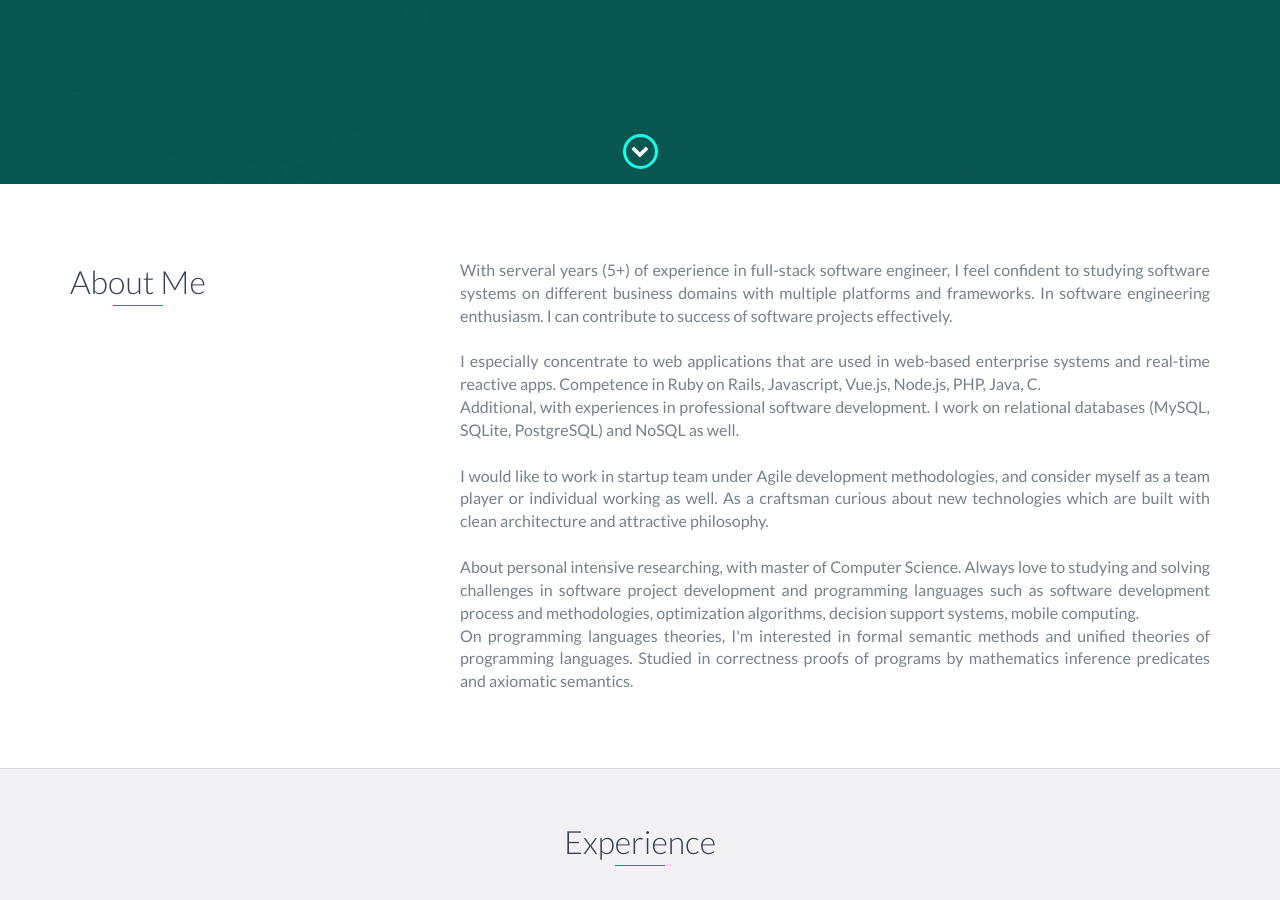
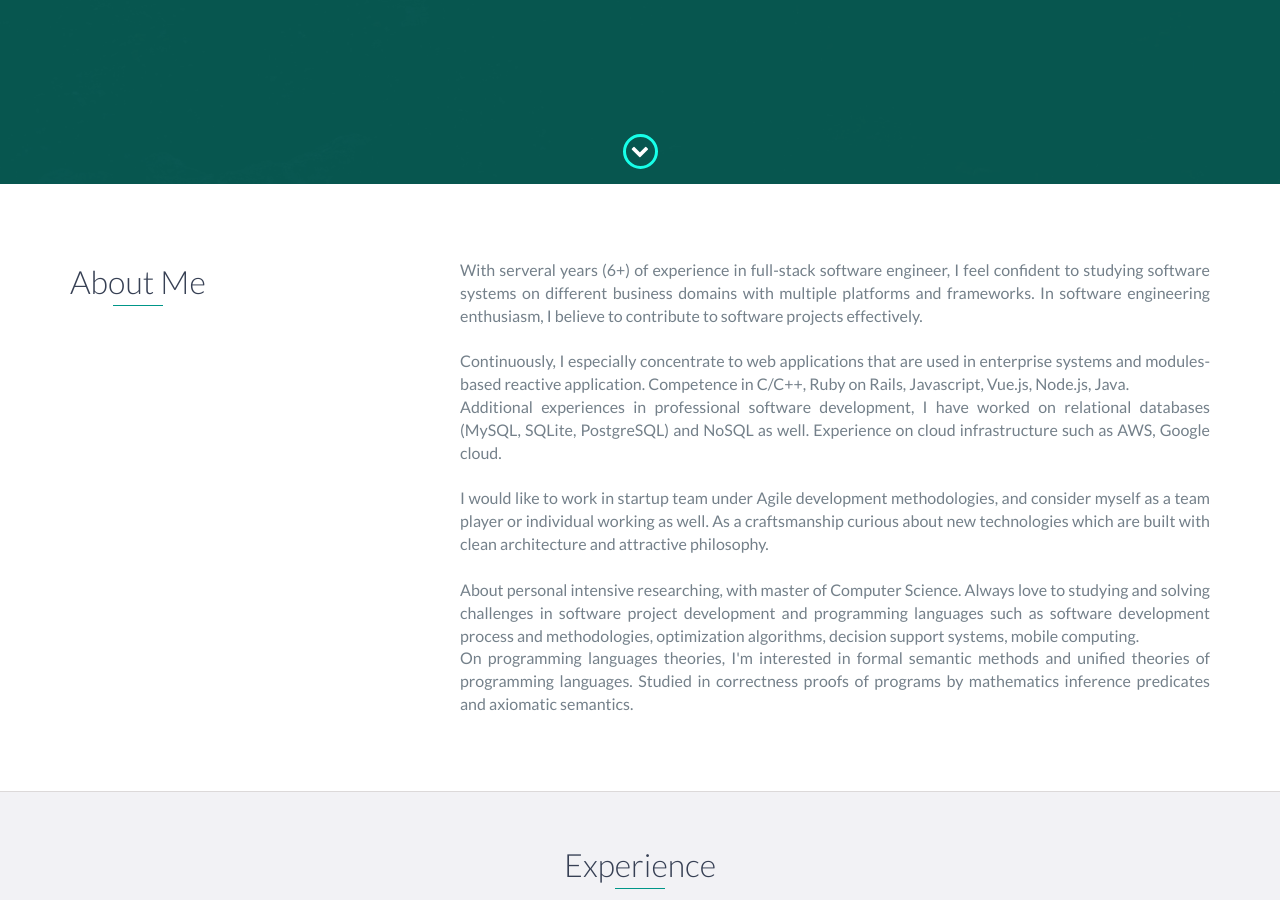
Before and after one commit to hanhdt/hanhdt.github.io, a Jekyll site: the page built from index.html, in a window 1280 px wide and 900 px high, scrolled down 716 px. Built offline with Jekyll 4.4.1, drawn with Linux system fonts in a browser that asks for light colours; some of the changed text lies outside the part shown.

Commit message:
Update website content

```diff
--- a/index.html
+++ b/index.html
@@ -29,23 +29,23 @@ title: "Hanh D. TRAN - Software Engineering is my passion."
       </div>
       <div class="col-md-8">
         <p>
-          With serveral years (5+) of experience in full-stack software engineer, I feel confident to studying software systems on
-          different business domains with multiple platforms and frameworks. In software engineering enthusiasm.
-          I can contribute to success of software projects effectively.
+          With serveral years (6+) of experience in full-stack software engineer, I feel confident to studying software systems on
+          different business domains with multiple platforms and frameworks. In software engineering enthusiasm,
+          I believe to contribute to software projects effectively.
         </p>
         <br>
         <p>
-          I especially concentrate to web applications that are used in web-based enterprise systems and real-time reactive apps.
-          Competence in Ruby on Rails, Javascript, Vue.js, Node.js, PHP, Java, C.
+          Continuously, I especially concentrate to web applications that are used in enterprise systems and modules-based reactive application.
+          Competence in C/C++, Ruby on Rails, Javascript, Vue.js, Node.js, Java.
         </p>
         <p>
-          Additional, with experiences in professional software development.
-          I work on relational databases (MySQL, SQLite, PostgreSQL) and NoSQL as well.
+          Additional experiences in professional software development, I have worked on relational databases (MySQL, SQLite, PostgreSQL) and NoSQL as well.
+          Experience on cloud infrastructure such as AWS, Google cloud.
         </p>
         <br>
         <p>
           I would like to work in startup team under Agile development methodologies, and consider myself as a team player or individual
-          working as well. As a craftsman curious about new technologies which are built with clean architecture and attractive
+          working as well. As a craftsmanship curious about new technologies which are built with clean architecture and attractive
           philosophy.
         </p>
         <br>
@@ -77,6 +77,7 @@ title: "Hanh D. TRAN - Software Engineering is my passion."
       <p>
         As a technical leader in Web technology, I'm mainly working on:
         <ul>
+          <li>Design and develop firmware, work close to hardware development side together.</li>
           <li>Research and develop scalable web-based platform and APIs, distributed systems.</li>
           <li>Research and develop voice control system (Amazon Alexa, Google Home Actions)</li>
           <li>Build and manage web development project.</li>
@@ -294,35 +295,6 @@ title: "Hanh D. TRAN - Software Engineering is my passion."
       <!-- End .project -->
       <div class="project shadow-large">
         <div class="project-image">
-          <img src="images/project.jpg" />
-        </div>
-        <!-- End .project-image -->
-        <div class="project-info">
-          <h3>Membership VIP Card Portal</h3>
-          <p>
-            A website of VIP customer service center of Sun Group Vietnam. It is related to MCMS project.
-          </p>
-          <a href="http://www.solclub.com.vn/" target="_blank">View Project</a>
-        </div>
-        <!-- End .project-info -->
-      </div>
-      <!-- End .project -->
-      <div class="project shadow-large">
-        <div class="project-image">
-          <img src="images/project.jpg" />
-        </div>
-        <!-- End .project-image -->
-        <div class="project-info">
-          <h3>Membership Card Management System (MCMS)</h3>
-          <p>
-            As a key developer in the team. I worked on PHP, and Drupal 7 development modules.
-          </p>
-        </div>
-        <!-- End .project-info -->
-      </div>
-      <!-- End .project -->
-      <div class="project shadow-large">
-        <div class="project-image">
           <img src="images/p2a-asean-gem.png" />
         </div>
         <!-- End .project-image -->
```
